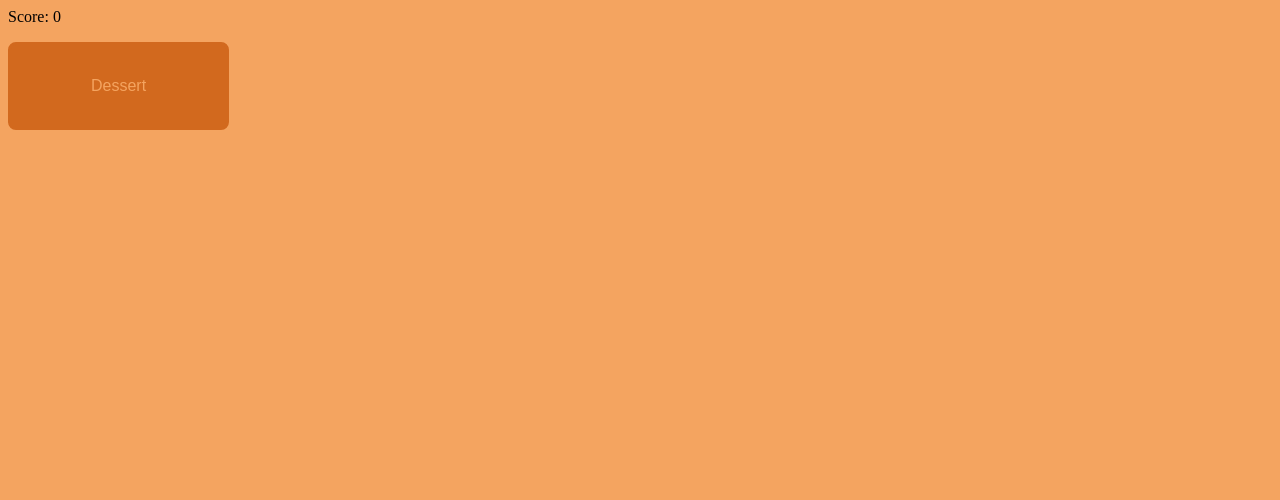
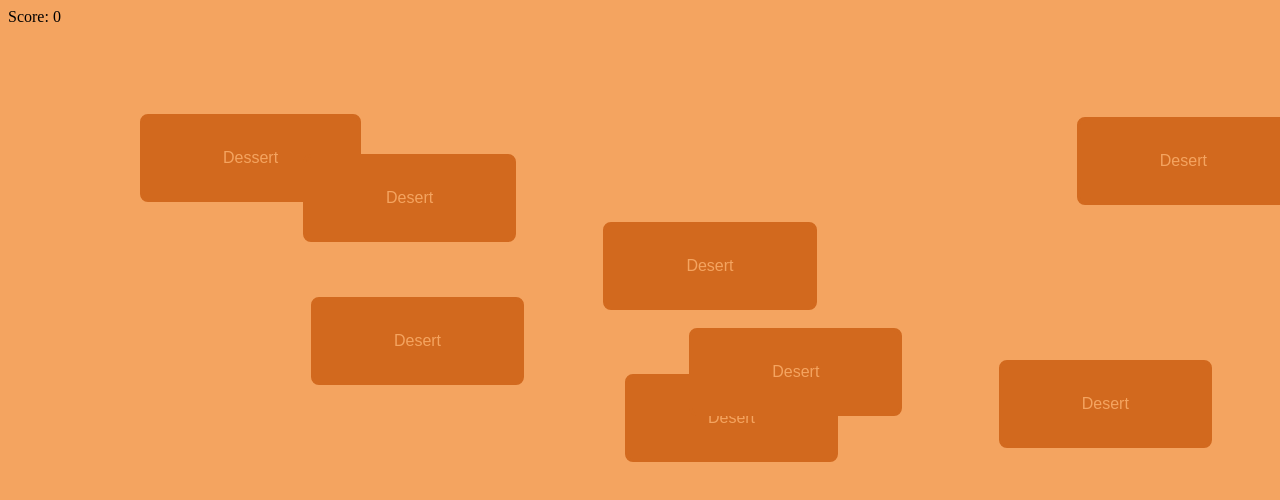
Before and after one commit to Lmaobeh/htmlStackBlitz, a plain HTML site: page dessertInTheDesertGame.html in a window 1280 px wide. Drawn offline with Linux system fonts and the light colour scheme.

Commit message:
3 files modified

```diff
--- a/dessertInTheDesertGame.html
+++ b/dessertInTheDesertGame.html
@@ -2,7 +2,7 @@
 
 /* Week10 CSS Activity Code goes here */
       body{
-	  onload: randomizeButtonPositions();
+
 	  background-color: SandyBrown;
       }
       button{
@@ -13,14 +13,15 @@
 	  padding: 32px 80px;
 	  border-radius: 8px;
 	  position: absolute;
+      outline: none;
       }
       button:hover{
 	  color: Chocolate;
 	  background-color: SandyBrown;
-      }
+    }
 
 </style><script>
-
+let score = 0;
 /* Week10 JS Activity Code goes here */
 /* (ignore while working on Week10 CSS Activity) */
 function randomizeButtonPositions() {
@@ -31,9 +32,30 @@ function randomizeButtonPositions() {
   } );
 }
 
-</script></head><body>
+function handleDessertClick(){
+  score++;
+  //console.log(score);
+  document.getElementById("score").innerHTML=score;
+  randomizeButtonPositions();
+}
+function handleDesertClick(){
+  score--;
+  //console.log(score);
+  document.getElementById("score").innerHTML=score;
+  randomizeButtonPositions();
+}
 
-    <p>Score: 0</p>
-    <button> Dessert </button>
+</script></head><body onload = "randomizeButtonPositions()">
+
+    <p>Score: <span id="score">0</span></p>
+    <button onclick="handleDessertClick()"> Dessert </button>
+    <button onclick="handleDesertClick()"> Desert </button>
+    <button onclick="handleDesertClick()"> Desert </button>
+    <button onclick="handleDesertClick()"> Desert </button>
+    <button onclick="handleDesertClick()"> Desert </button>
+    <button onclick="handleDesertClick()"> Desert </button>
+    <button onclick="handleDesertClick()"> Desert </button>
+    <button onclick="handleDesertClick()"> Desert </button>
+
 
 </body></html>
```
Also changed, not shown: SortingActivity.html (+5 -2 lines), index.html (+1 -0 lines).
